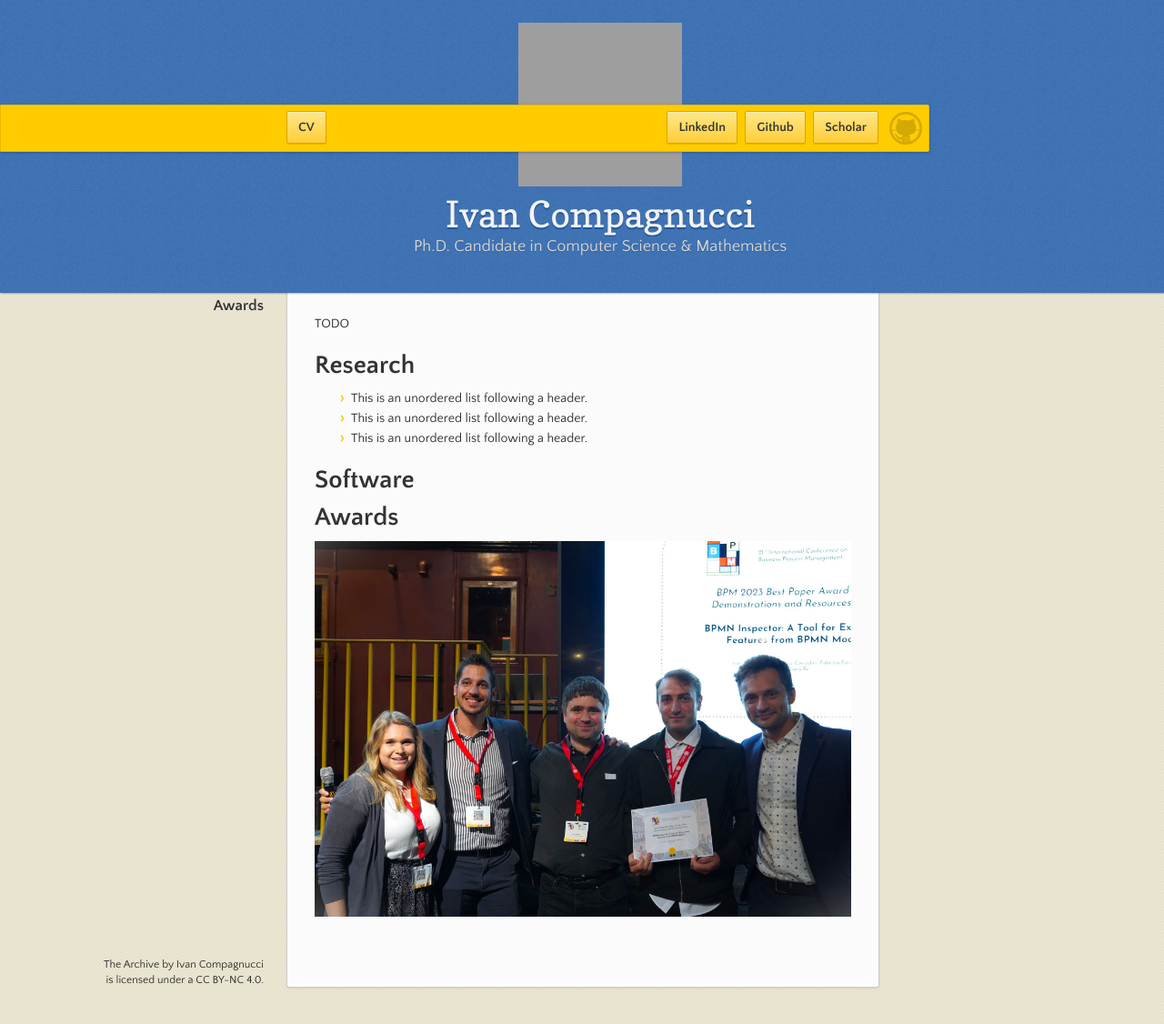
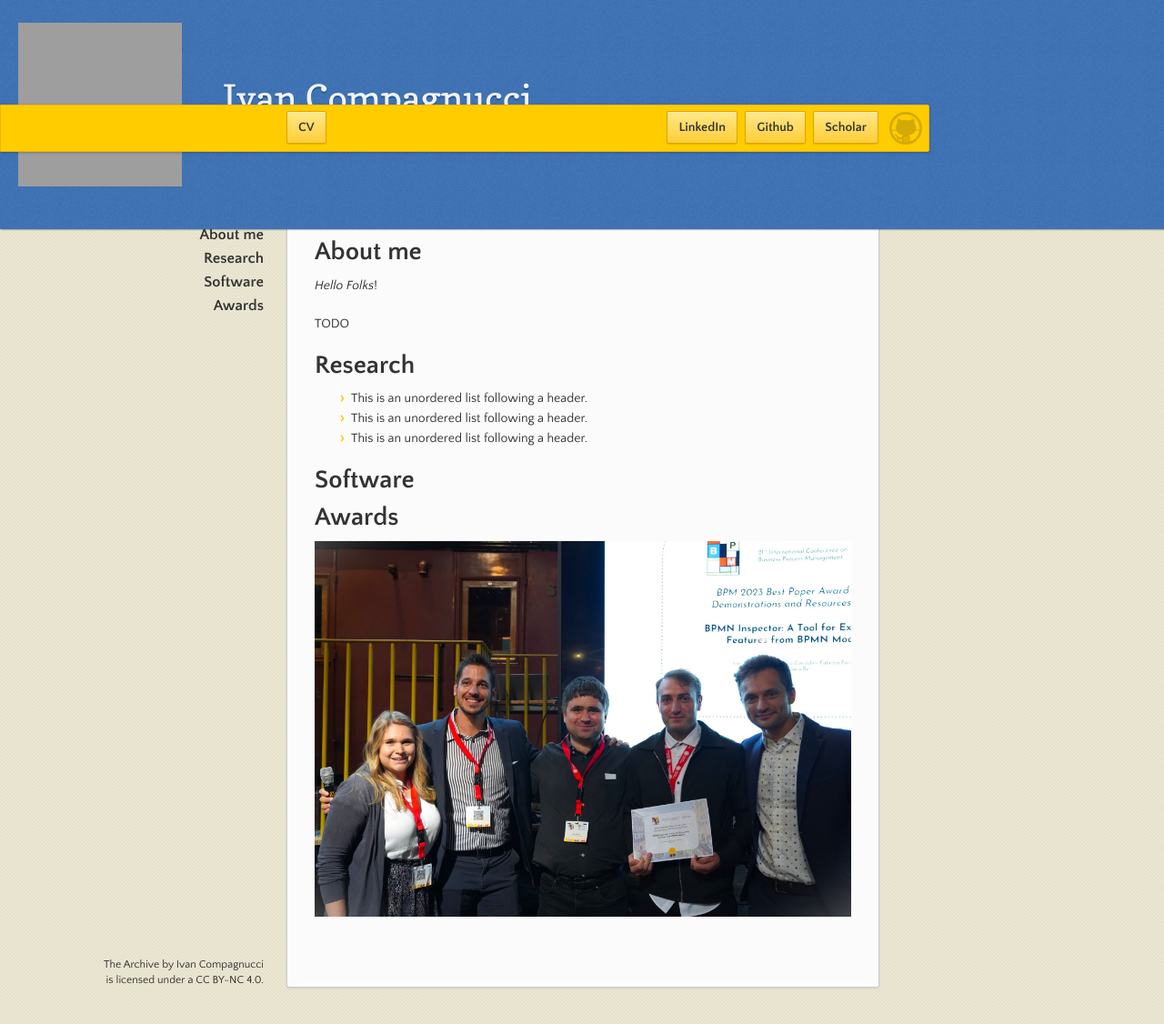
Before and after one commit to IvanComp/IvanComp.github.io, a Jekyll site: the page built from index.md, in a window 1280 px wide and 1126 px high. Shown: the whole window at 91% size. Built offline with Jekyll 4.4.1, drawn with Linux system fonts in a browser that asks for light colours; our own code applies the rules of GitHub Pages for plain Markdown files; grey boxes are pictures that could not be loaded.

Commit message:
Added changes

```diff
--- a/_layouts/default.html
+++ b/_layouts/default.html
@@ -17,12 +17,15 @@
   </head>
   <body>
 
-      <header>
-          <div><img src="./assets/images/MyPhoto.jpg" style="width:180px;height: 180px;">
-          </div>
-        <h1>{{ page.title | default: site.title | default: site.github.repository_name }}</h1>
-        <p>{{ page.description | default: site.description | default: site.github.project_tagline }}</p>
-      </header>
+  <header style="display: flex; align-items: center;">
+      <div style="margin-right: 10px;">
+          <img src="./assets/images/MyPhoto.jpg" alt="Descrizione dell'immagine" style="width: 180px; height: 180px;">
+      </div>
+      <div>
+          <h1>{{ page.title | default: site.title | default: site.github.repository_name }}</h1>
+          <p>{{ page.description | default: site.description | default: site.github.project_tagline }}</p>
+      </div>
+  </header>
 
       <div></div>
 
```
